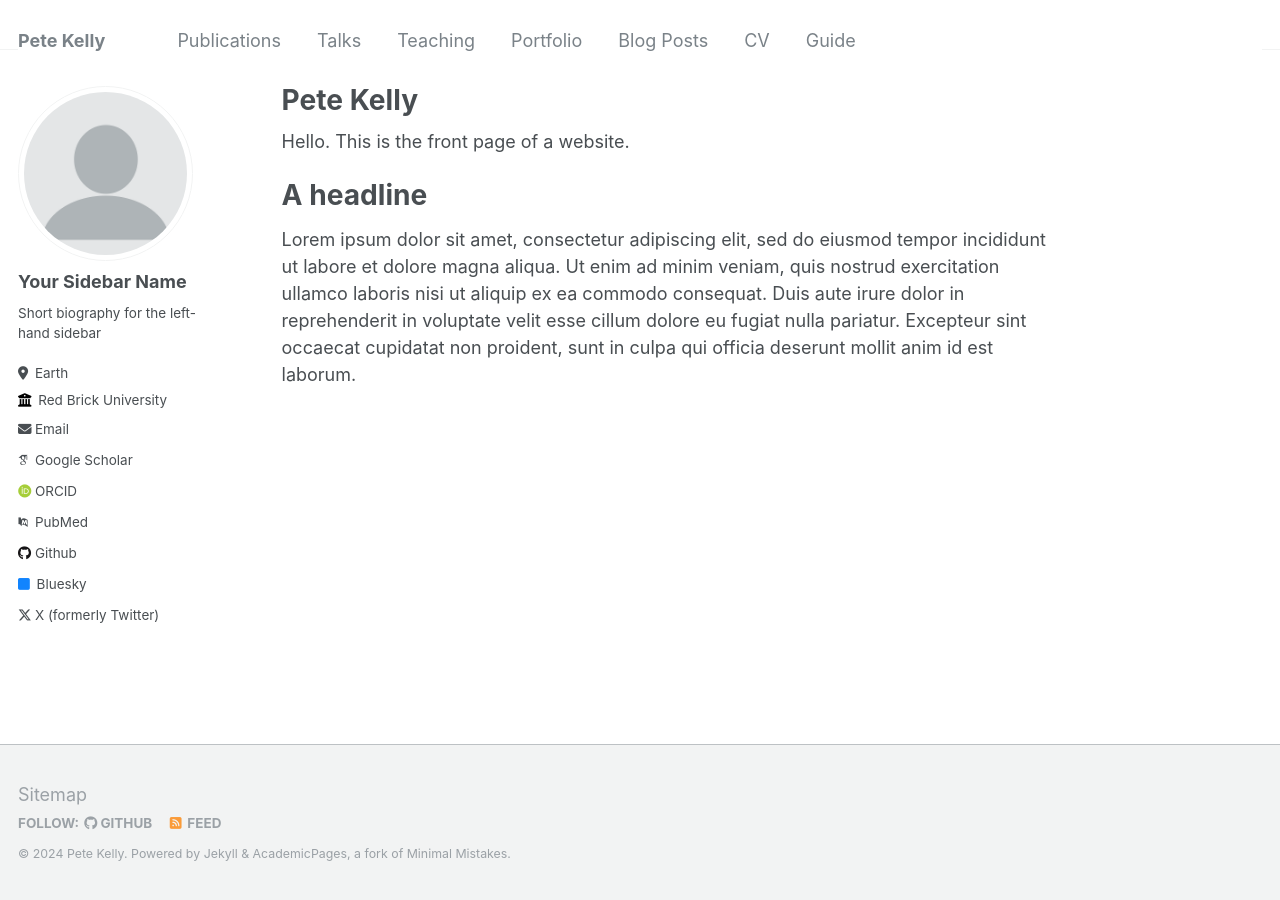
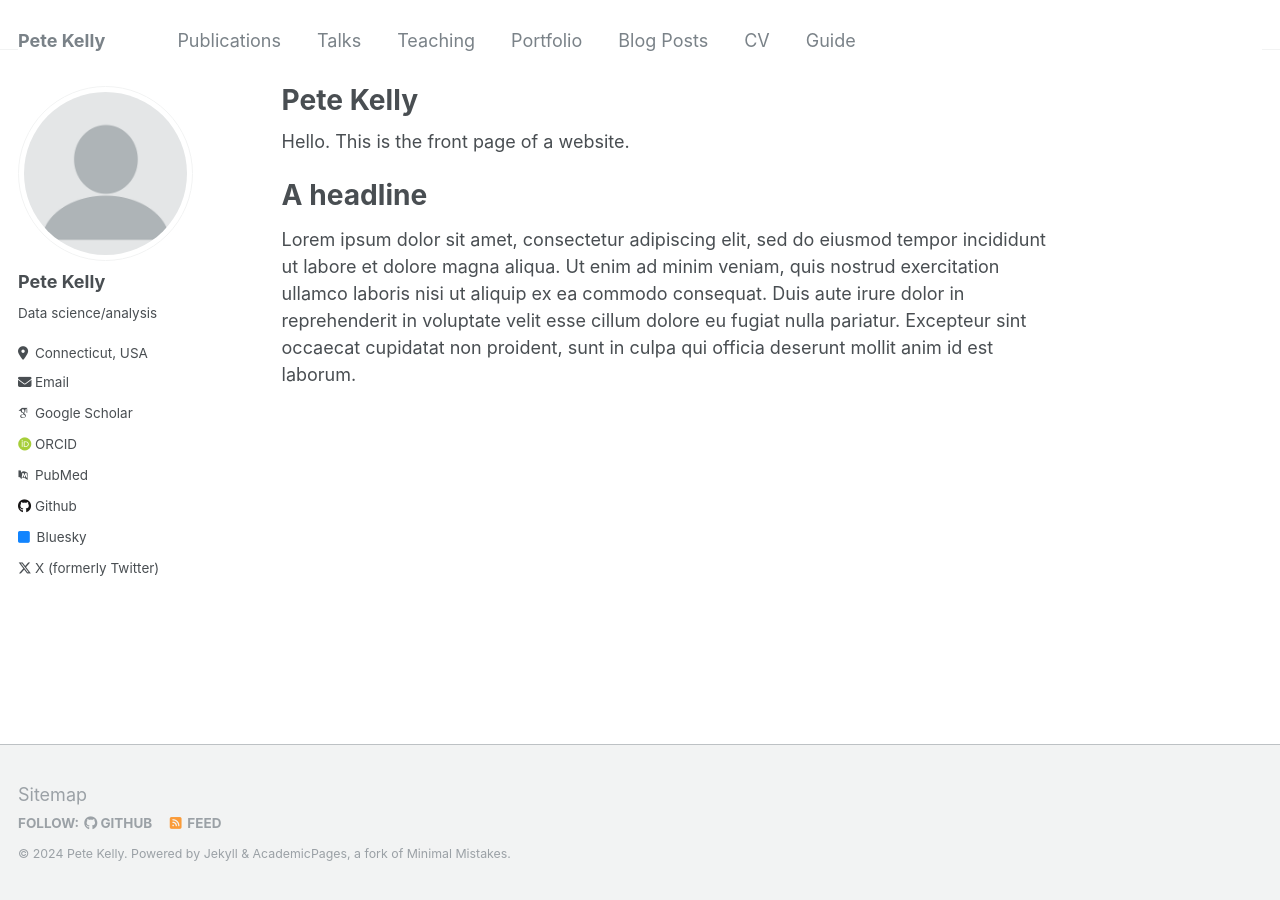
Before and after one commit to pete-kelly/pete-kelly.github.io, a Jekyll site: the page built from _pages/about.md, in a window 1280 px wide. Built offline with Jekyll 4.4.1, drawn with Linux system fonts in a browser that asks for light colours; some web fonts are replaced.

Commit message:
Update _config.yml

```diff
--- a/_config.yml
+++ b/_config.yml
@@ -22,11 +22,11 @@ repository               : "pete-kelly/academicpages.github.io"
 author:
   # Biographic information
   avatar           : "profile.png"
-  name             : "Your Sidebar Name"
+  name             : "Pete Kelly"
   pronouns         : # example: "she/her"
-  bio              : "Short biography for the left-hand sidebar"
-  location         : "Earth"
-  employer         : "Red Brick University"
+  bio              : "Data science/analysis"
+  location         : "Connecticut, USA"
+  employer         : # "Red Brick University"
   uri              : # URL
   email            : "none@example.org"
 
```
